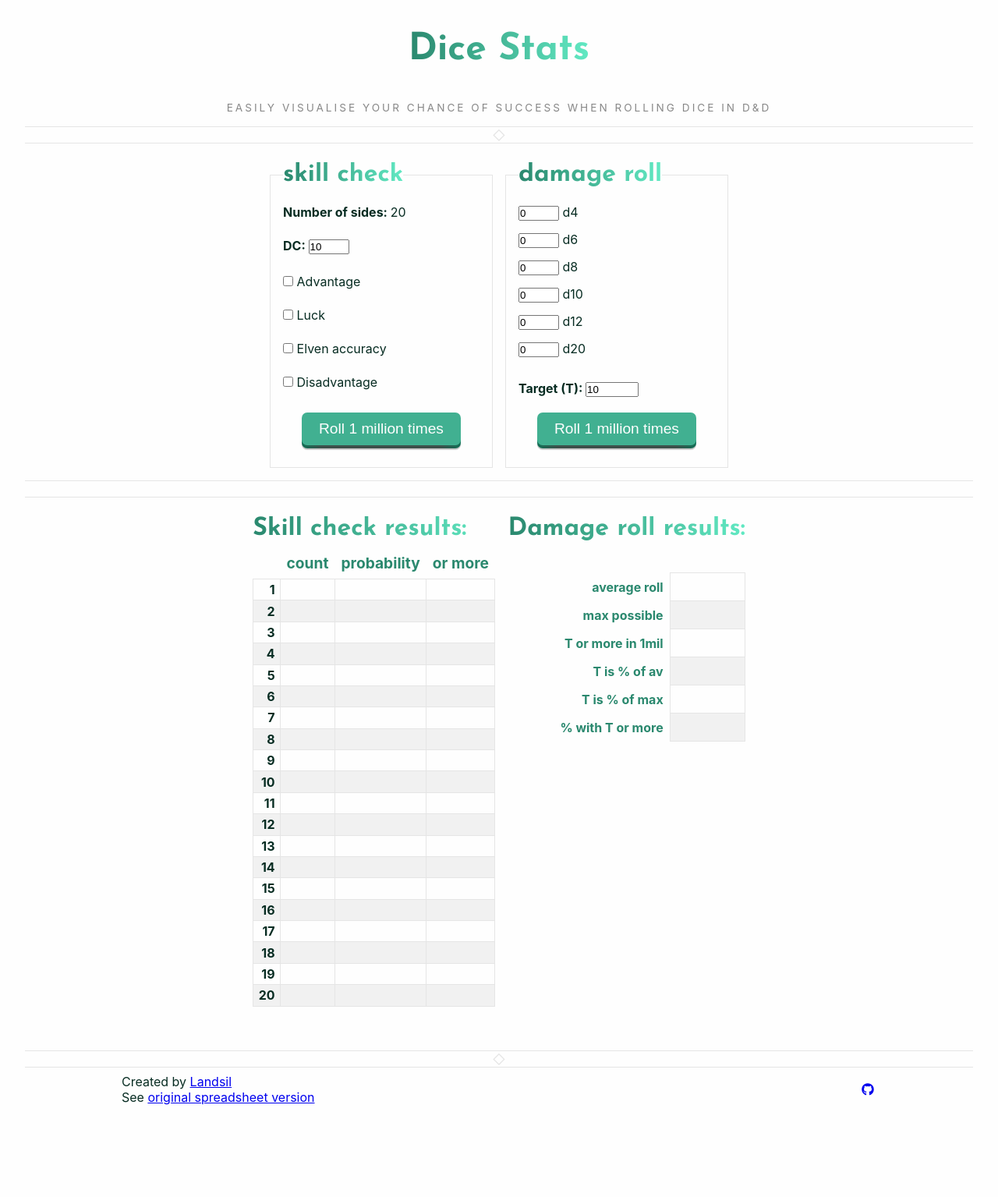
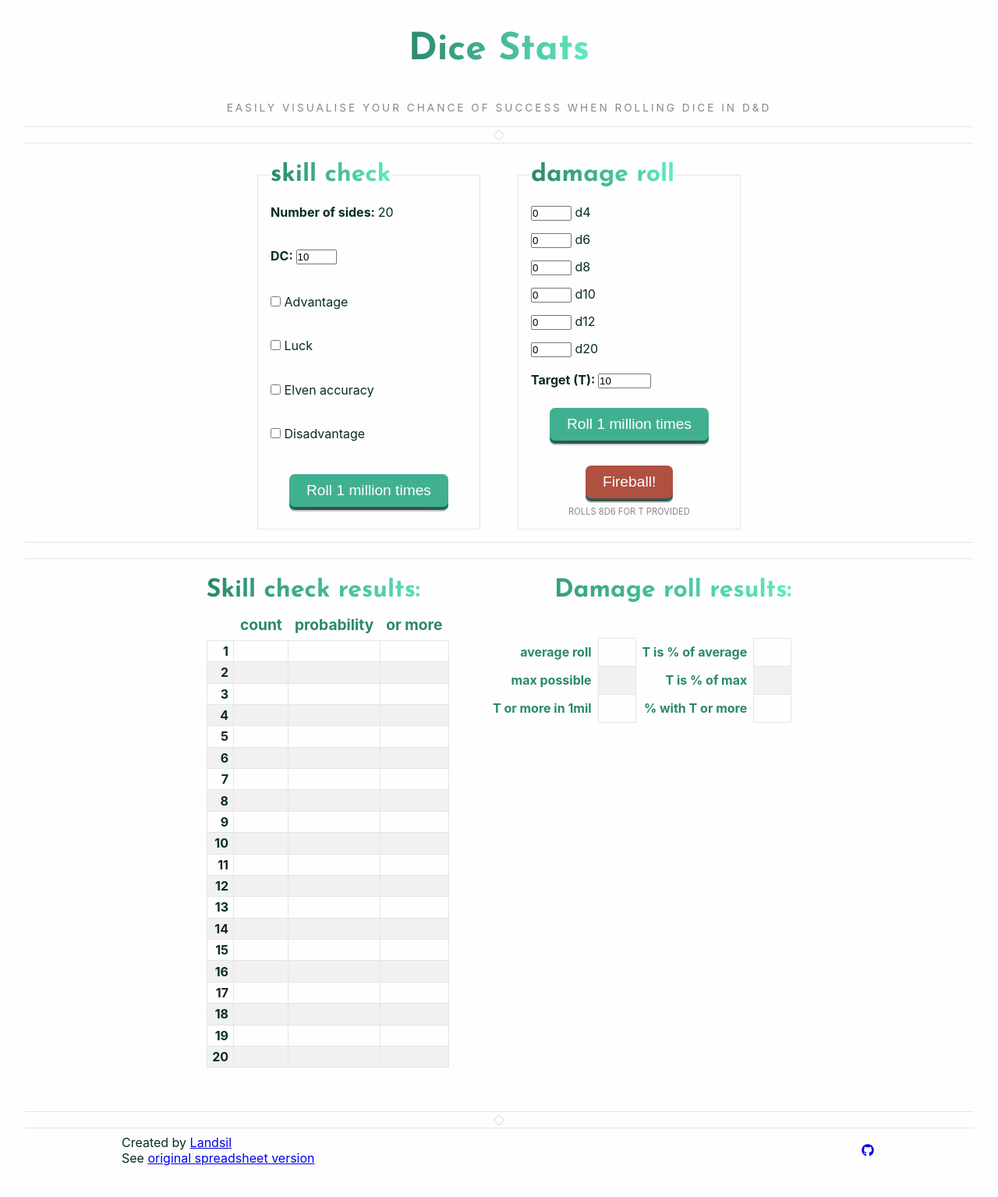
Before and after one commit to Star-Squid/landsil.github.io, a Jekyll site: the page DiceStats/index.html, which Jekyll copies as it is, in a window 1280 px wide. Shown: the whole page at 78% size. Built offline with Jekyll 4.4.1, drawn with Linux system fonts in a browser that asks for light colours; nearby versions of some CDN libraries; before the commit the page ends 1457 px from its top, so only the background shows below that.

Commit message:
add fireball

```diff
--- a/DiceStats/dmgRoll.js
+++ b/DiceStats/dmgRoll.js
@@ -11,6 +11,12 @@ function populateDamageTable() {
     damageForm.target.value,
     diceForm.dc.value
   );
+
+  return false;
+}
+
+function fireball() {
+  webDmgRoll(0, 0, 8, 0, 0, 0, damageForm.target.value, diceForm.dc.value);
 
   return false;
 }
--- a/DiceStats/index.html
+++ b/DiceStats/index.html
@@ -121,9 +121,8 @@
       </label>
 
         <label for="target">
-          <br>
           <b>Target (T): </b>
-          <input name="target" value="10" type="number" min="0" max="1200">
+          <input name="target" id="target" value="10" type="number" min="0" max="1200">
         </label>
 
 
@@ -133,6 +132,17 @@
         <span role="presentation" class="edge"></span>
         <span class="frontbtn"  role="button"> Roll 1 million times </span>
       </button>
+    </div>
+    <div class="button-area" role="presentation">
+
+      <button type="submit" class="pushable fireball" onclick="return fireball()">
+        <span role="presentation" class="shadow"></span>
+        <span role="presentation" class="edge"></span>
+        <span class="frontbtn"  role="button"> Fireball! </span>
+      </button>
+      <div class="button-desc" role="doc-subtitle">
+        rolls 8d6 for T provided</div>
+
     </div>
     </fieldset>
       </form>
@@ -291,29 +301,24 @@
     <caption><h2>Damage roll results:</h2></caption>
 
     <tr>
-      <td>average roll</td>
-      <td id="avg-roll">&nbsp;</td>
+      <td class="table-number">average roll</td>
+      <td id="avg-roll"></td>
+      <td class="table-number">T is % of average</td>
+      <td id="t-of-av"></td>
     </tr>
     <tr>
-      <td>
-        max possible</td>
-      <td id="max-possible">&nbsp;</td>
+      <td class="table-number">max possible</td>
+      <td id="max-possible"></td>
+      <td class="table-number">T is % of max</td>
+      <td id="t-of-max"></td>
     </tr>
     <tr>
-      <td>T or more in 1mil</td>
-      <td id="or-more-per">&nbsp;</td>
+      <td class="table-number">T or more in 1mil</td>
+      <td id="or-more-per"></td>
+      <td class="table-number">% with T or more</td>
+      <td id="perc-t-or-more"></td>
     </tr>
-    <tr>
-      <td>T is % of av</td>
-      <td id="t-of-av">&nbsp;</td>
-    </tr>
-    <tr>
-      <td>T is % of max</td>
-      <td id="t-of-max"></td>
-    </tr>
-      <td>% with T or more</td>
-      <td id="perc-t-or-more">&nbsp;</td>
-    </tr>
+
     <tbody>
   </table>
 
--- a/DiceStats/skin.css
+++ b/DiceStats/skin.css
@@ -170,7 +170,7 @@ footer .flourish {
 .tables {
   display: flex;
   flex-flow: row wrap;
-  gap: 1rem;
+  gap: 3rem;
   align-items: stretch;
   justify-content: center;
 }
@@ -196,10 +196,21 @@ fieldset {
   line-height: 1;
 }
 
+#target {
+  margin: 0.3rem 0;
+}
+
 .button-area {
   text-align: center;
   width: 100%;
   padding: 0 1rem 0;
+}
+
+.button-desc {
+  text-transform: uppercase;
+  color: #888;
+  font-size: 0.7rem;
+  text-align: center;
 }
 
 /* BUTTON */
@@ -254,6 +265,10 @@ button {
   transition: transform 600ms cubic-bezier(0.3, 0.7, 0.4, 1);
 }
 
+.fireball .frontbtn {
+  background: #b05041;
+}
+
 .pushable:hover {
   filter: brightness(110%);
 }
@@ -304,7 +319,8 @@ table caption {
 }
 
 .present-damage caption {
-  margin-bottom: 2rem;
+  margin-bottom: 2.3rem;
+  text-align: right;
 }
 
 table th {
@@ -316,7 +332,7 @@ table th {
   text-align: center;
 }
 
-.present-damage tr td:first-child {
+.present-damage td:nth-of-type(odd) {
   border: none;
   padding: 0.5rem;
   background: var(--white);
@@ -326,8 +342,8 @@ table th {
   text-align: right;
 }
 
-.present-damage tr td:nth-child(2) {
-  width: 6rem;
+.present-damage td:nth-of-type(even) {
+  min-width: 3rem;
 }
 
 table td {
```
Also changed, not shown: 1 other file.
